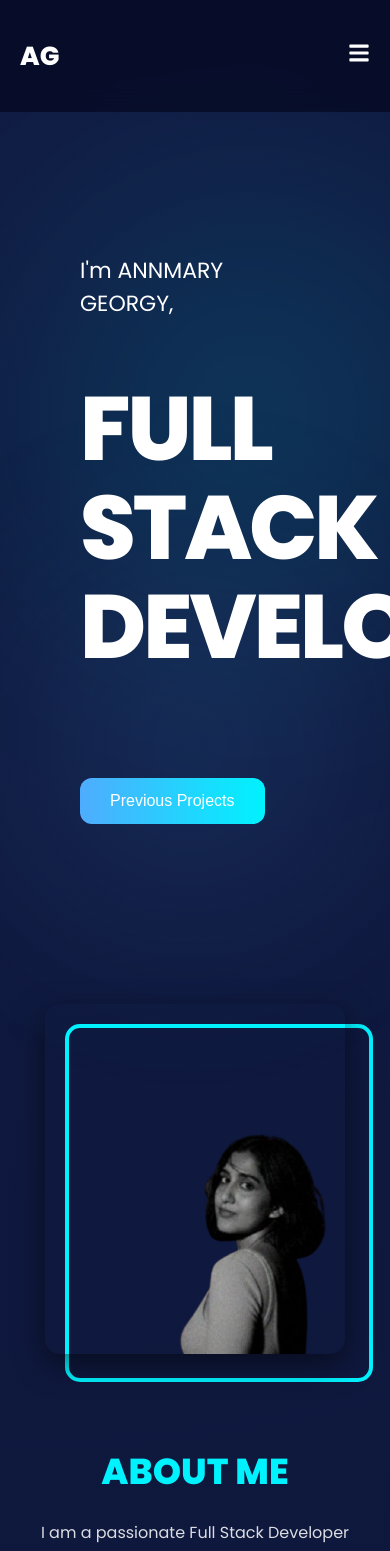
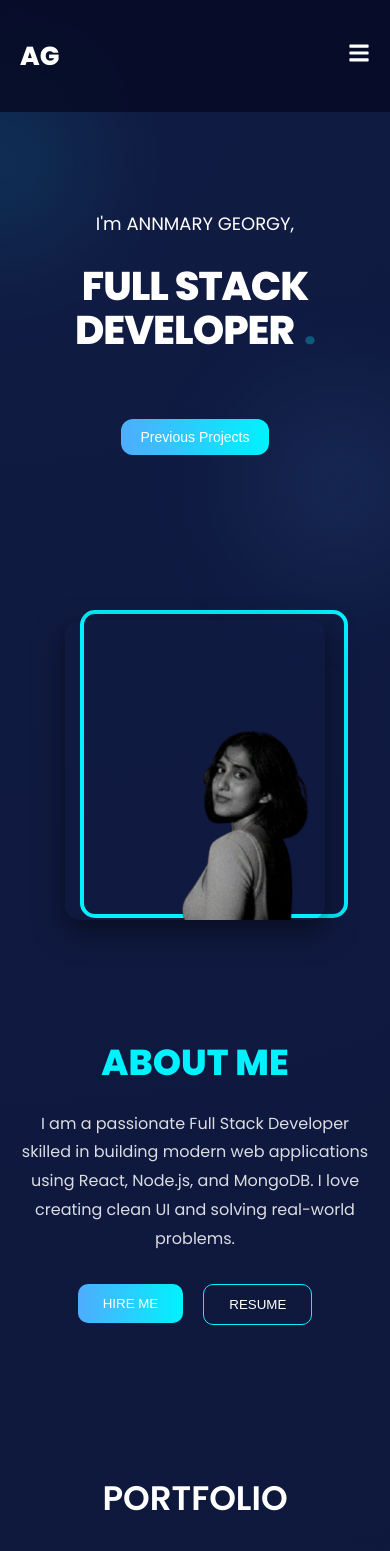
Before and after one commit to annmary-004/portfolio-mern, a React (Create React App) app in the folder frontend/: page / in a window 390 px wide. Shown: the top 1551 px of the page. Built offline with nearby package versions, Linux system fonts and the light colour scheme.

Commit message:
Enhance mobile responsiveness for Hero and About components

```diff
--- a/frontend/src/components/About.css
+++ b/frontend/src/components/About.css
@@ -116,17 +116,17 @@
 .about-left::before {
   content: "";
   position: absolute;
-  width: 300px;
-  height: 350px;
+  width: 260px;
+  height: 300px;
   border: 4px solid #00f2fe;
-  top: 20px;
-  left: 20px;
+  top: 15px;
+  left: 15px;
   border-radius: 15px;
   z-index: 1;
 }
  .image-box img {
-  width: 300px;
-  height: 350px;
+  width: 260px;
+  height: 300px;
   object-fit: cover;
   border-radius: 15px;
   position: relative;
--- a/frontend/src/components/About.js
+++ b/frontend/src/components/About.js
@@ -38,7 +38,7 @@ const About = () => {
           </a>
 
           {/* DOWNLOAD RESUME */}
-          <a href="/resume.pdf" download>
+          <a href="/ANNMARYGEORGYCV.pdf" download>
             <button className="resume">RESUME</button>
           </a>
 
--- a/frontend/src/components/Contact.js
+++ b/frontend/src/components/Contact.js
@@ -19,7 +19,7 @@ const Contact = () => {
     AOS.init({ duration: 1000, once: true });
   }, []);
 
-  // ✅ SUBMIT FUNCTION
+  // SUBMIT FUNCTION
   const handleSubmit = async (e) => {
     e.preventDefault();
     setLoading(true);
@@ -39,18 +39,18 @@ const Contact = () => {
         body: JSON.stringify(formData),
       });
 
-      const data = await res.json(); // 🔥 important
+      const data = await res.json(); //
 
       if (res.ok) {
         alert("Message sent & saved 🚀");
         e.target.reset();
       } else {
-        alert(data.error || "Failed ❌");
+        alert(data.error || "Failed ");
       }
 
     } catch (error) {
-      console.log(error); // 🔥 see real error in console
-      alert("Server error ❌");
+      console.log(error); //
+      alert("Server error ");
     }
 
     setLoading(false);
--- a/frontend/src/components/Hero.css
+++ b/frontend/src/components/Hero.css
@@ -68,3 +68,26 @@
   0%, 50%, 100% { opacity: 1; }
   25%, 75% { opacity: 0; }
 }
+
+@media (max-width: 768px) {
+  .hero {
+    padding: 80px 20px;
+    text-align: center;
+  }
+  .hero h1 {
+    font-size: 40px;
+    letter-spacing: -1px;
+  }
+  .hero::before, .hero::after {
+    width: 300px;
+    height: 300px;
+    filter: blur(50px);
+  }
+  .intro {
+    font-size: 18px;
+  }
+  .btn {
+    font-size: 14px;
+    padding: 10px 20px;
+  }
+}
```
